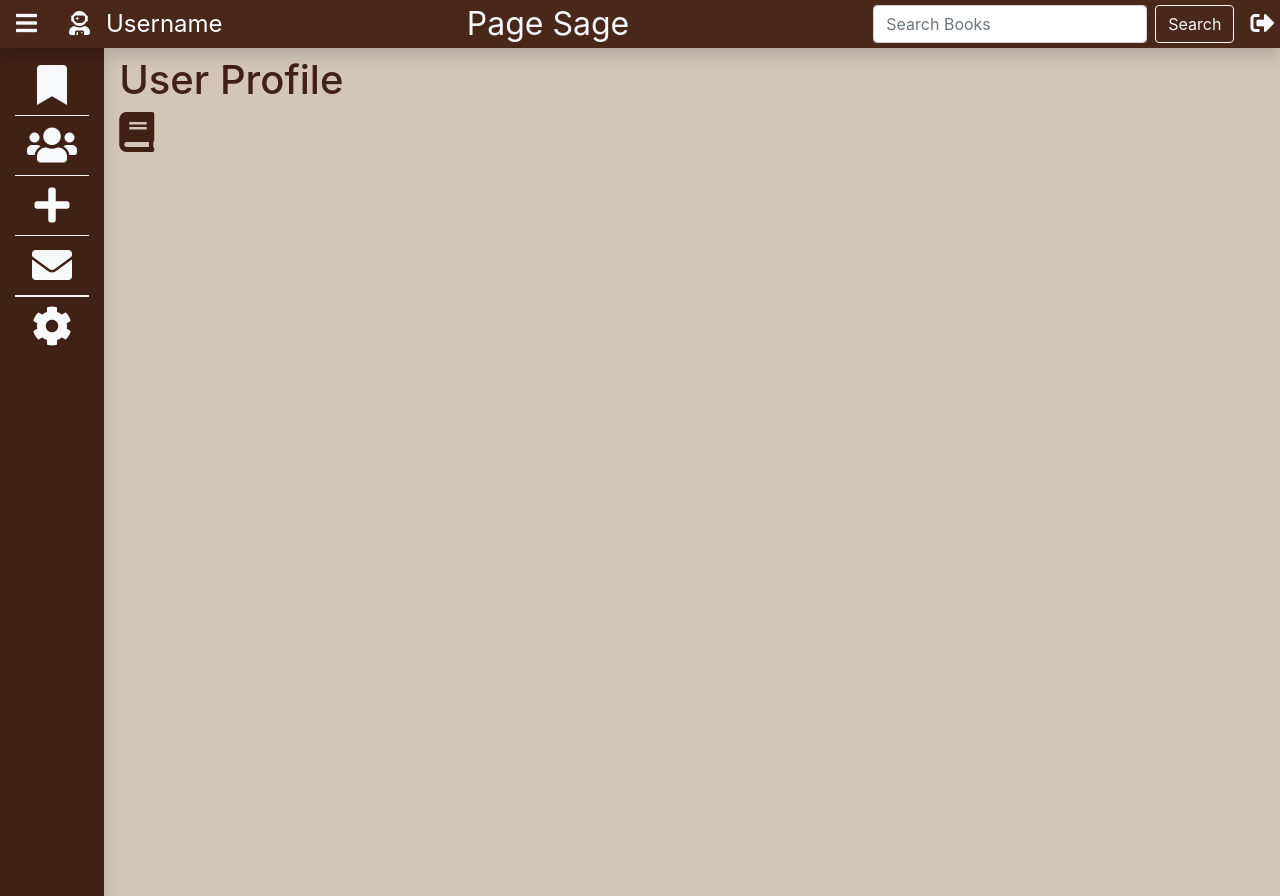
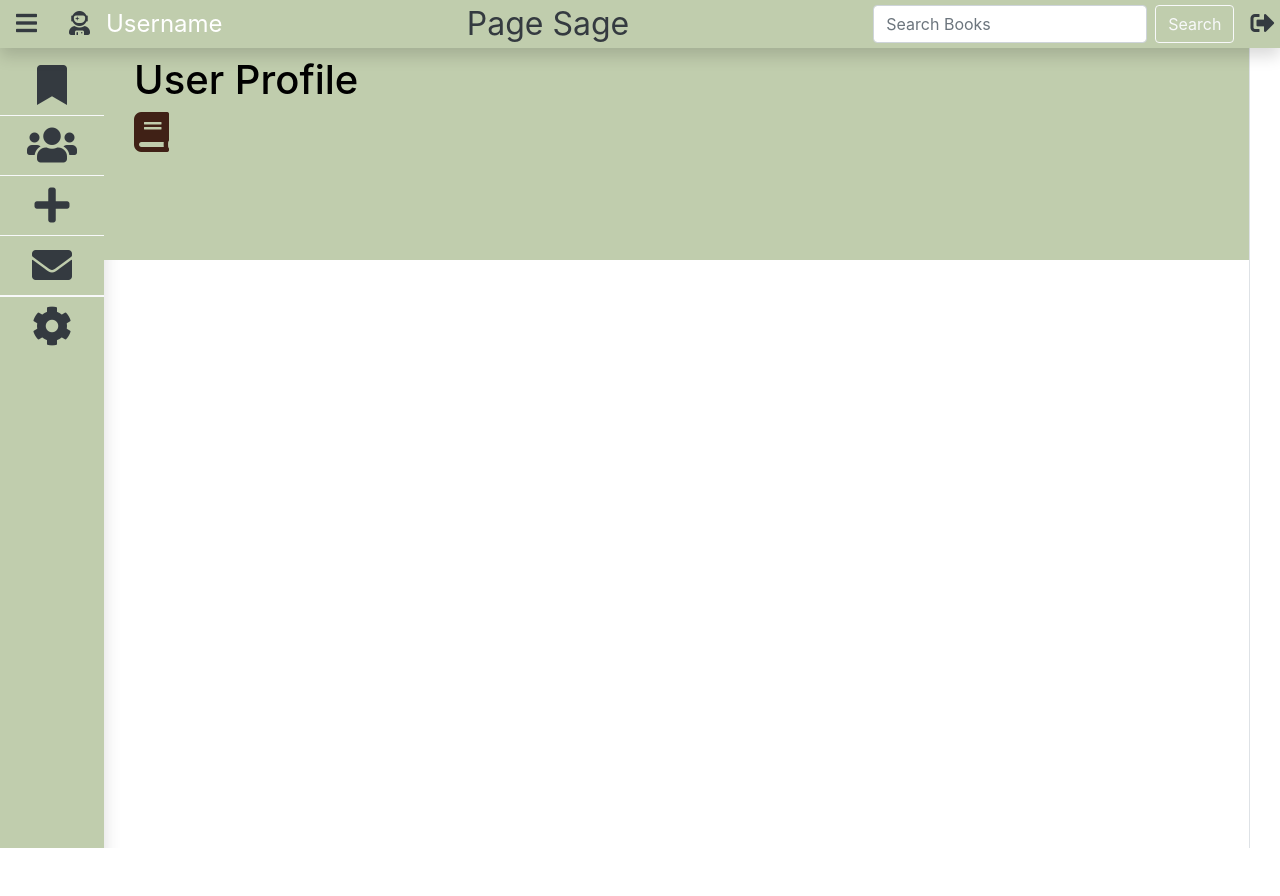
Before and after one commit to lupini-beans/page-sage, a Flask app: page /profile in a window 1280 px wide. After the commit the page ends 848 px from the top, so only its background shows below. Run offline with Flask 2, Linux system fonts and the light colour scheme; some libraries are stand-ins or nearby versions.

Commit message:
Messing with styling

```diff
--- a/app/static/css/user.css
+++ b/app/static/css/user.css
@@ -1,15 +1,40 @@
 #header-bg {
-  background-color: #49271B;
+  background-color: #C0CDAD;
+  /* background-image: radial-gradient(#4A744C, #2B5B2E, #034107) */
+}
+
+body, html {
+  height: 100%;
+  width: 100%;
+  margin: 0;
+  padding: 0;
+  overflow: auto;
+}
+
+.container {
+ padding: 0;
 }
 
 .main-scheme {
-  background-color: #D3C6B8;
-  color: #402116;
+  background-color: #FFFFFF;
+  /* background-image: linear-gradient(to bottom right, #CDC0AD, #FAF9F8); */
+  color: #000000;;
 }
  .main-scheme a {
-  color: #402116;
+  color: #000000;
  }
 
+ .book-section {
+  background-color: #C0CDAD;
+  width: 100% !important;
+  height: 25%;
+ }
+
+.shadow {
+  padding: 0px;
+  box-shadow: 5px 0px grey;
+}
 #sidebar-bg {
-  background-color: #402116;
+  background-color: #C0CDAD;
+  /* background-image: radial-gradient(#5E453F, #3F211A) */
 }
--- a/app/templates/user/header.html
+++ b/app/templates/user/header.html
@@ -12,20 +12,20 @@
 </head>
 
 
-<body class="main-scheme">
+<body class="main-scheme" style="width:100vw;">
     <nav id="header-bg" class="navbar navbar-dark fixed-top flex-md-nowrap p-0 shadow">
         <div class="d-flex justify-content-start">
             <button type="button" class="bg-transparent border-0 px-3" onclick="toggleSidebar()">
-                <i class="fas fa-bars text-light" style="font-size: 24px"></i>
+                <i class="fas fa-bars text-dark" style="font-size: 24px"></i>
             </button>
             <button class="bg-transparent border-0 px-3">
                 <a href="{{ url_for('profile') }}">
-                    <i class="fas fa-user-astronaut text-light" style="font-size:24px;"></i>
+                    <i class="fas fa-user-astronaut text-dark" style="font-size:24px;"></i>
                 </a>
             </button>
             <a class="navbar-brand header-font" href="#" style="font-size:24px;">Username</a>
         </div>
-        <div class="d-flex justify-content-center text-light" style="font-size:32px;">Page Sage</div>
+        <div class="d-flex justify-content-center text-dark" style="font-size:32px;">Page Sage</div>
         <div class="d-flex justify-content-end">
             <form class="form-inline mt-2 mt-md-0 pl-3">
                 <input class="form-control mr-sm-2" type="text" placeholder="Search Books" aria-label="Search">
@@ -35,54 +35,56 @@
             </form>
             <button class="bg-transparent pl-3 border-0">
                 <a href="{{ url_for('index') }}">
-                    <i class="fas fa-sign-out-alt text-light" style="font-size:24px;"></i>
+                    <i class="fas fa-sign-out-alt text-dark" style="font-size:24px;"></i>
                 </a>
             </button>
         </div>
     </nav>
 
-    <div class="container-fluid w-100 mt-5" style="height:100vh;">
-        <div class="row w-100" style="height:100vh;">
-            <div id="sidebar-bg" class="col-1 pt-2 shadow text-light">
-                <div class="text-center text-light py-2 border-bottom border-light w-100">
+    <div class="container-fluid mt-5" style="width:100%; height:100vh;">
+        <div class="row w-100 border-right" style="height:100vh;">
+            <div id="sidebar-bg" class="shadow col-1 pt-2 text-dark">
+                <div class="text-center text-dark py-2 border-bottom border-light w-100">
                     <button class="bg-transparent border-0">
                         <a href="{{ url_for('my_shelf') }}">
-                            <i title="My Bookshelf" class="fas fa-bookmark text-light" style="font-size: 40px;"></i>
+                            <i title="My Bookshelf" class="fas fa-bookmark text-dark" style="font-size: 40px;"></i>
                         </a>
                     </button>
                 </div>
-                <div class="text-center text-light py-2 border-bottom border-light">
+                <div class="text-center text-dark py-2 border-bottom border-light">
                     <button class="bg-transparent border-0">
                         <a href="{{ url_for('bookclub') }}">
-                            <i title="A Bookclub" class="fas fa-users text-light" style="font-size: 40px;"></i>
+                            <i title="A Bookclub" class="fas fa-users text-dark" style="font-size: 40px;"></i>
                         </a>
                     </button>
                 </div>
-                <div class="text-center text-light py-2 border-bottom border-light">
+                <div class="text-center text-dark py-2 border-bottom border-light">
                     <button class="bg-transparent border-0">
                         <a href="?">
-                            <i title="Add Bookclub" class="fas fa-plus text-light" style="font-size: 40px;"></i>
+                            <i title="Add Bookclub" class="fas fa-plus text-dark" style="font-size: 40px;"></i>
                         </a>
                     </button>
                 </div>
-                <div class="text-center text-light py-2 border-bottom border-light">
+                <div class="text-center text-dark py-2 border-bottom border-light">
                     <button class="bg-transparent border-0">
                         <a href="?">
-                            <i title="DM's" class="fas fa-envelope text-light" style="font-size: 40px;"></i>
+                            <i title="DM's" class="fas fa-envelope text-dark" style="font-size: 40px;"></i>
                         </a>
                     </button>
                 </div>
-                <div class="text-center text-light py-2 border-top border-light">
+                <div class="text-center text-dark py-2 border-top border-light">
                     <button class="bg-transparent border-0">
                         <a href="{{ url_for('user_settings') }}">
-                            <i title="User Settings" class="fas fa-cog text-light" style="font-size: 40px;"></i>
+                            <i title="User Settings" class="fas fa-cog text-dark" style="font-size: 40px;"></i>
                         </a>
                     </button>
                 </div>
             </div>
-            <div class="col pt-2 ml-0">
-                {% block content %}
-                {% endblock %}
+            <div class="col pt-2 ml-0 book-section">
+                <div class="container-fluid book-section">
+                    {% block content %}
+                    {% endblock %}
+                </div>
             </div>
         </div>
     </div>
```
Also changed, not shown: app/templates/landing/welcome.html (+6 -6 lines), app/static/img/cat.png (added).
